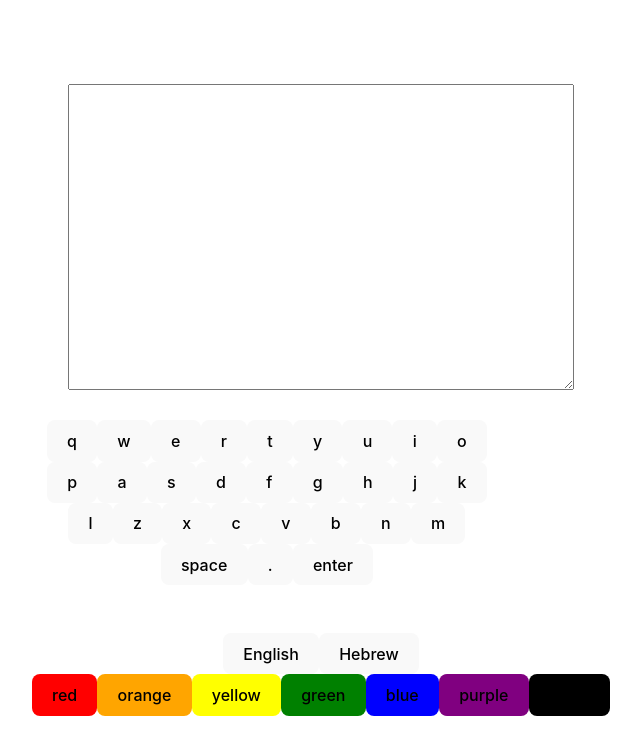
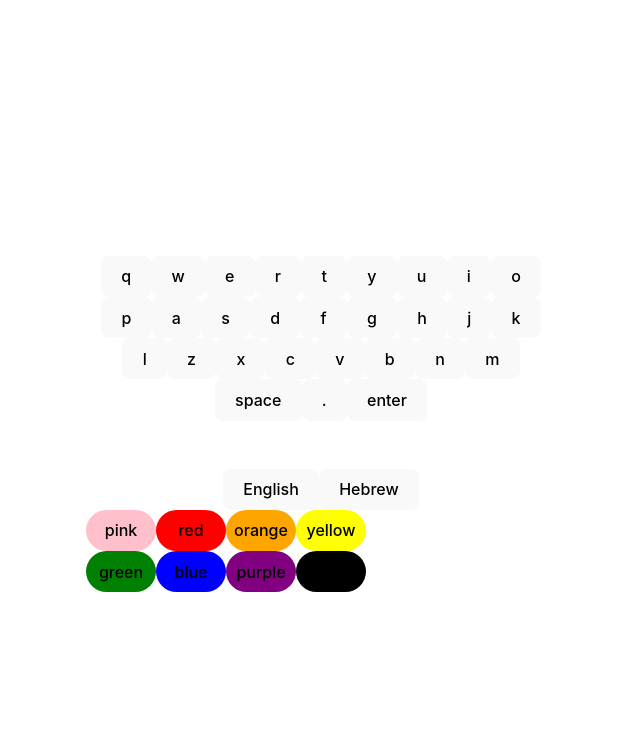
Before and after one commit to TalyaAlbeck/orli-talya, a React (Vite) app in the folder mini-project-vite/: page / in a window 1280 px wide. Shown: the top 754 px of the page, without its empty margins (319-960 px from the left). Built offline with nearby package versions, Linux system fonts and the light colour scheme.

Commit message:
colors upate

```diff
--- a/mini-project-vite/src/App.css
+++ b/mini-project-vite/src/App.css
@@ -13,3 +13,15 @@ textarea {
   width: 500px;
   height: 300px;
 }
+
+.colors {
+  display: flex;
+  flex-wrap: wrap;
+  max-width: 300px;
+}
+.colors button {
+  width: 70px;
+  display: flex;
+  justify-content: center;
+  border-radius: 70px;
+}
--- a/mini-project-vite/src/components/Keyboard.jsx
+++ b/mini-project-vite/src/components/Keyboard.jsx
@@ -1,10 +1,9 @@
 import React, {useState} from "react";
 import ChooseLanguage from "./languages";
-import ChangeInputColor from "./colors";
 
 const English = ['q', 'w', 'e', 'r', 't', 'y', 'u', 'i', 'o', 'p', 'a', 's', 'd', 'f', 'g', 'h', 'j', 'k', 'l', 'z', 'x', 'c', 'v', 'b', 'n', 'm']
 const Hebrew = ['ק', 'ר', 'א', 'ט', 'ו', 'ן', 'ם', 'פ', 'ש', 'ד', 'ג', 'כ', 'ע', 'י', 'ח', 'ח', 'ל', 'ך', 'ף', 'ז', 'ס', 'ב', 'ה', 'נ', 'מ', 'צ', 'ת']
-const colors = ["red", "orange", "yellow", "green", "blue", "purple", "black"]
+const colors = ["pink", "red", "orange", "yellow", "green", "blue", "purple", "black"]
 
 let myStyle = {
     color: "black",
@@ -12,19 +11,41 @@ let myStyle = {
 }
 
 function Keybord(){
-    const [inputValue, setInputValue] = useState("")
+    const [inputValue, setInputValue] = useState([])
     const [language, setLanguage] = useState("English")
     const [style, setColorStyle] = useState(myStyle)
+    function addChar({target}) {
+        // const newValue = inputValue;
+        // newValue.push(target.innerHTML)
+        // console.log('inputValue: ', inputValue);
+        setInputValue((prev)=>{
+            let temp = [...prev]
+            temp.push({value: target.innerHTML, style: style});
+            // console.log(temp);
 
-    function addChar({target}) {
-        setInputValue(inputValue + target.innerHTML);
-
+        return temp
+    });
+    // for(let i = 0; i < prev.length; i++) {
+    //     return prev[i]
+    // }
     }
     function addSpace() {
-        setInputValue(inputValue + " ");
+        setInputValue((prev)=>{
+            let temp = [...prev]
+            temp.push({value: " ", style: {fontSize: style.fontSize}});
+            // console.log(temp);
+
+        return temp
+    });
     }
     function addEnter() {
-        setInputValue(inputValue + "\n");
+        setInputValue((prev)=>{
+            let temp = [...prev]
+            temp.push({value: "\n", style: {fontSize: style.fontSize}});
+            // console.log(temp);
+
+        return temp
+    });
     }
     function changeInput({ target }) {
         setInputValue(target.value);
@@ -35,10 +56,24 @@ function Keybord(){
         })
     }
 
+    function changeInputValue() {
+        for(let i = 0; i < inputValue.length; i++) {
+            return inputValue[i]
+        }
+    }
+
+    console.log('inputValue: ', inputValue);
     return (
         <>
             {/* <Input /> */}
-            <textarea type="text" onChange={changeInput} value={inputValue} style={style}></textarea>
+            <div onChange={changeInputValue} style={style}>
+                {/* {console.log(temp)}; */}
+                {inputValue.map((item, index) => {
+                    console.log(item.value);
+                    return <span key={index} style={item.style} value={item.value}>{item.value}</span>
+                })}
+            </div>
+            {/* <div onChange={changeInputValue} style={style}> {inputValue} </div> */}
                 <br /><br />
             <div className="keyboard">
                 {language === 'English'? English.map((item, index) => (
@@ -55,8 +90,13 @@ function Keybord(){
             <ChooseLanguage setLanguage={setLanguage}/>
             <div className="colors">
                 {colors.map((item, index) => (
-                    <button onClick={() => {ChangeInputColor(item)}} style={{backgroundColor: item}}>{item}</button>
+                    <button key={index} onClick={() => {ChangeInputColor(item)}} style={{backgroundColor: item}}>{item}</button>
                 ))}
+                {/* <select className="colors" id="color-select" onChange={(e)=> ChangeInputColor(e.target.value)}>
+                    {colors.map((item, index) => (
+                <option key={index} style={{backgroundColor: item}} value={item}>{item}</option>
+                ))}
+                </select> */}
             </div>
 
         </>
--- a/mini-project-vite/src/components/colors.jsx
+++ /dev/null
@@ -1,15 +0,0 @@
-import React, {useState} from "react";
-
-function ChangeInputColor() {
-    return (
-        <div className="colors">
-            <button onClick={() => {ChangeInputColor("red")}}>red</button>
-            <button onClick={() => {ChangeInputColor("yello")}}>yellow</button>
-            <button onClick={() => {ChangeInputColor("purple")}}>purple</button>
-            <button onClick={() => {ChangeInputColor("blue")}}>blue</button>
-            <button onClick={() => {ChangeInputColor("green")}}>green</button>
-        </div>
-    )
-}
-
-export default ChangeInputColor;
```
